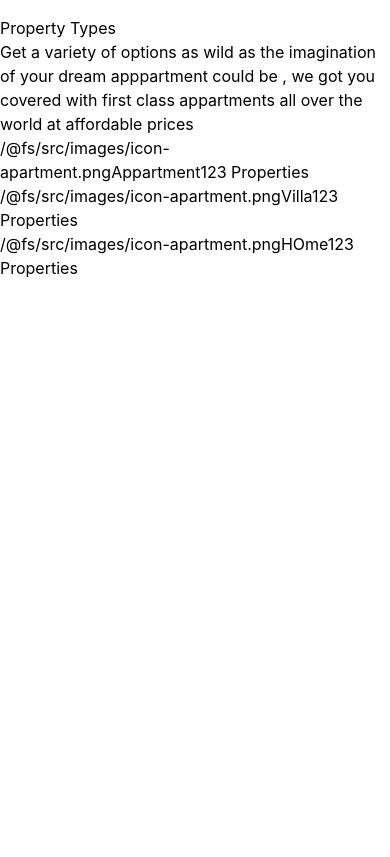
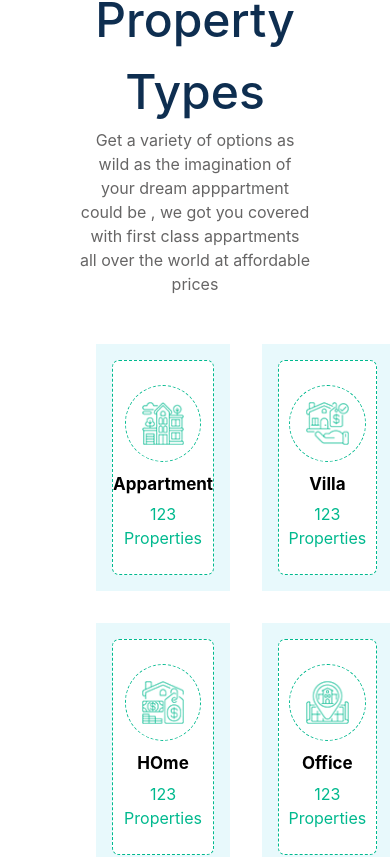
Before and after one commit to BLADEHEDA/Real-estate-App, a React (Create React App) app: page / in a window 390 px wide. Shown: the part 1319-2176 px from the top of the page. Before the commit the page ends 1599 px from the top, so only its background shows below. Built offline with nearby package versions, Linux system fonts and the light colour scheme.

Commit message:
ownershipcomponene mobile finished animations left

```diff
--- a/src/components/HOME/Home.css
+++ b/src/components/HOME/Home.css
@@ -32,7 +32,7 @@
     .formbar{
         background:   #00B98E ;
         padding: 2em;
-        margin-bottom: 7em;
+        margin-bottom: 5em;
     }
     .input{
         width: 75%;
@@ -73,9 +73,72 @@
         margin-top: 0.5em;
         margin-bottom: 0.5em;
     }
+/* The lines thatfollow are the styles for thr ownership component */
+.ownaership{
+
+    padding:0em 5em;
+}
+.properties-section{
+    text-align: center;
+}
+.properties-title{
+    color: #0E2E50;
+    font-size: 3em;
+    font-weight:500;
+}
+.properties-content{
+    font-weight: 400;
+    line-height: 1.5;
+    color: #666565;
+}
+.property-prop{
+    background:#e8f9fc;;
+    margin: 1em;
+    padding: 1em;
+}
+.property-card{
+    border:dashed 1px #00B98E ;
+    background:white;
+    padding: 1.5em 0em;
+    border-radius: 7px;
+    margin: auto;
+}
+.property-card:hover {
+background: #00B98E;;
+}
+.property-image-div{
+ border:dashed 1px #00B98E ;
+ border-radius: 50%;
+ width: 4.8em;
+ padding: 1em;
+ margin: 0 auto;
+ background: white;
+}
+.property-title-div{
+    font-weight: bold;
+    font-size: 17px;
+    text-align: center;
+    margin-top: 0.6em;
+
+}
+.property-count-div{
+    margin: 0 auto;
+ text-align: center;
+ margin-top: 0.3em;
+color: #00B98E;;
+
+}
+.properties{
+    display: grid;
+    grid-template-columns: auto auto;
+    margin:2em 0em;
+}
+
+
 .show{
     display: block;
 }
+
 
 }
 @media only screen and (min-width:768px){
--- a/src/components/HOME/Ownership.jsx
+++ b/src/components/HOME/Ownership.jsx
@@ -1,5 +1,6 @@
 import React from 'react'
 import Property from './Property'
+import "./Home.css"
 import appartment from "../../images/icon-apartment.png"
 
 const Ownership = () => {
@@ -11,13 +12,38 @@ const Ownership = () => {
       count:"123 Properties"
     },
     {
-      src:require('../../images/icon-apartment.png'),
+      src:require('../../images/icon-villa.png'),
       title:"Villa",
       count:"123 Properties"
     }
     , {
-      src:require('../../images/icon-apartment.png'),
+      src:require('../../images/icon-house.png'),
       title:"HOme",
+      count:"123 Properties"
+    },
+    {
+      src:require('../../images/icon-housing.png'),
+      title:"Office",
+      count:"123 Properties"
+    }
+    , {
+      src:require('../../images/icon-building.png'),
+      title:"BUilding",
+      count:"123 Properties"
+    },
+    {
+      src:require('../../images/icon-neighborhood.png'),
+      title:"Townhouse",
+      count:"123 Properties"
+    }
+    , {
+      src:require('../../images/icon-condominium.png'),
+      title:"Shop",
+      count:"123 Properties"
+    }
+    , {
+      src:require('../../images/icon-luxury.png'),
+      title:"Garage",
       count:"123 Properties"
     }
   ]
@@ -29,17 +55,23 @@ const Ownership = () => {
         <p className="properties-content"> Get a variety of options as wild as the  imagination of your dream
         apppartment could be , we got you covered with first class appartments all over the world at affordable prices    </p>
       </div>
-
+    <div className='properties'>
       {properties.map(property=>{
           const{src,title, count} = property;
           return(
-          <section>
-          {src}
-          {title}
-          {count}
+            <section className='property' >
+            {/* This is an alternative way rodoir
+            <div className="images"> <img src= {src}  />  </div>
+           <div className="title"> {title}  </div>
+           <div className="counr">  {count} </div>
+          */}
+
+          <Property src={src} title= {title}  count={count}  />
             </section>
           )
-      })   } </section>
+        })   }
+        </div>
+   </section>
   )
 }
 
--- a/src/components/HOME/Property.jsx
+++ b/src/components/HOME/Property.jsx
@@ -1,15 +1,16 @@
 import React from 'react'
-
+import "./Home.css"
 
 
 const Property = (props) => {
 
   return (
-    <div className='property'>
-
-      <div className="property-image-div"> <img src={props.src} alt="property-img" className="propert-image" />  </div>
-      <div className="property-title-div"> <h3 className="property-title">{props.title}</h3></div>
-      <div className="property-count-div"><p className="properties-count"> {props.count} </p> </div>
+    <div className='property-prop'>
+      <div className="property-card">
+        <div className="property-image-div"> <img src={props.src} alt="property-img" className="propert-image" />  </div>
+        <div className="property-title-div"> <h3 className="property-title">{props.title}</h3></div>
+        <div className="property-count-div"><p className="properties-count"> {props.count} </p> </div>
+      </div>
     </div>
   )
 }
```
Lines whose indentation alone changed are shown as unchanged.
